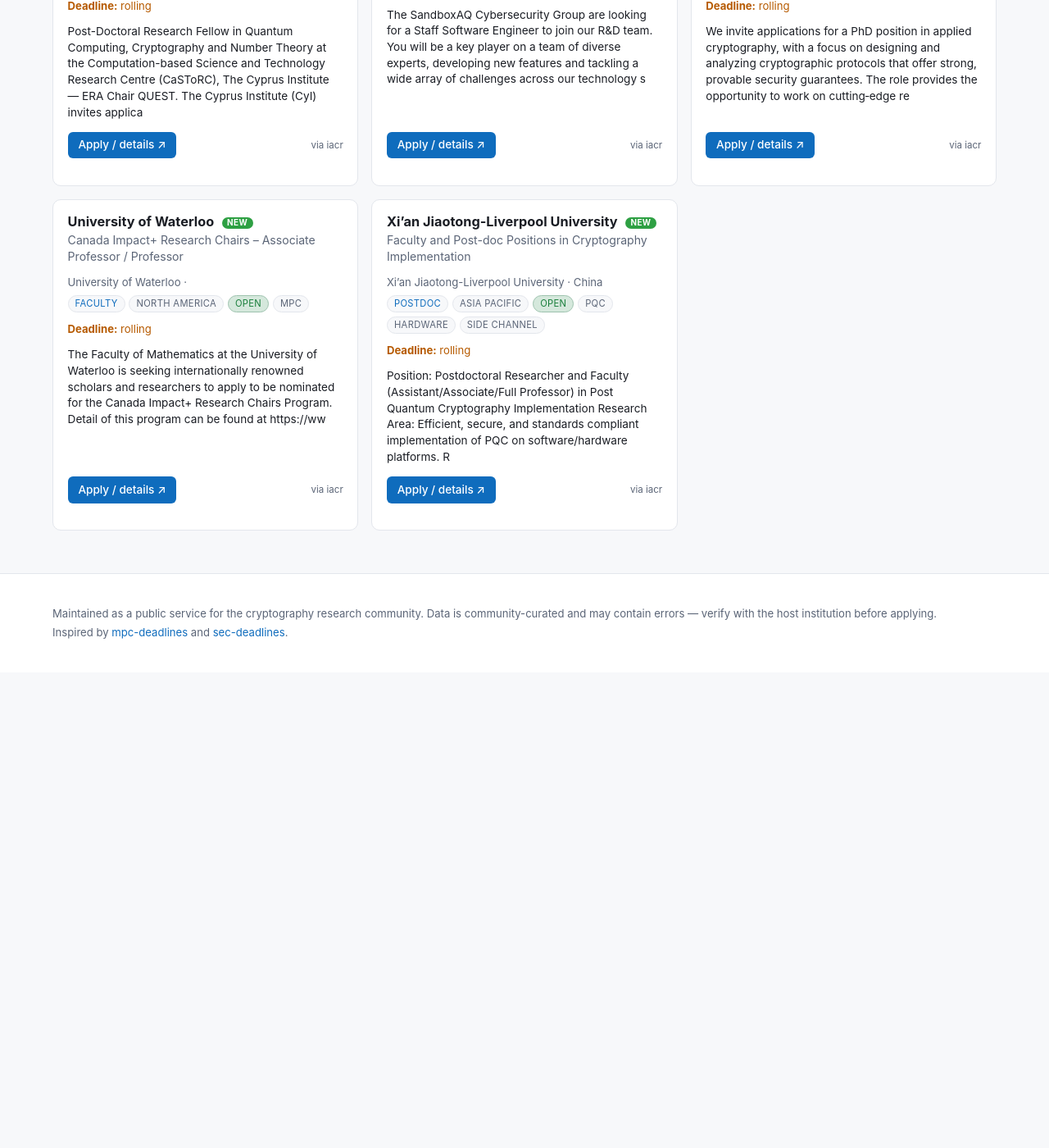
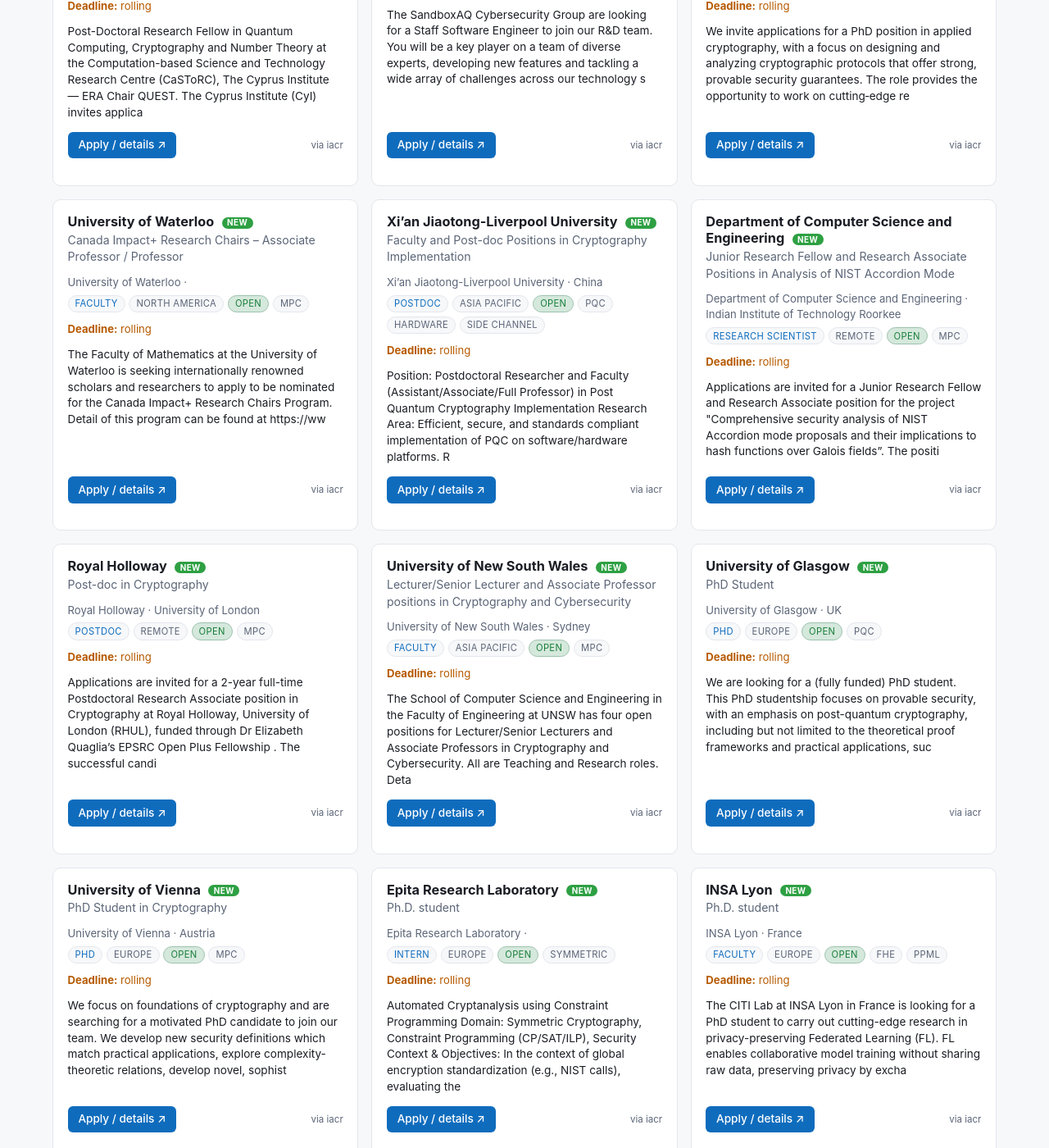
Before and after one commit to ck-chaudhary/crypto-jobs, a Jekyll site: the page built from crypto-jobs/index.html, in a window 1280 px wide and 1400 px high, scrolled down 13302 px. Shown: the whole window at 82% size. Built offline with Jekyll 4.4.1, drawn with Linux system fonts in a browser that asks for light colours; before the commit the page ends 14122 px from its top, so only the background shows below that; some of the changed text lies outside the part shown.

Commit message:
chore(positions): auto-append new IACR jobs board entries

```diff
--- a/crypto-jobs/_data/positions.yml
+++ b/crypto-jobs/_data/positions.yml
@@ -1702,3 +1702,148 @@
     and standards compliant implementation of PQC on software/hardware platforms.
     R'
   source: iacr
+
+# ---------------- AUTO-APPENDED from IACR jobs board (2026-06-17) ----------------
+- name: Department of Computer Science and Engineering
+  role: Junior Research Fellow and Research Associate Positions in Analysis of NIST
+    Accordion Mode
+  type: research_scientist
+  region: remote
+  country: Indian Institute of Technology Roorkee
+  institution: Department of Computer Science and Engineering
+  link: https://iacr.org/jobs/item/4230
+  deadline: rolling
+  posted: '2026-06-16'
+  added: '2026-06-17'
+  area:
+  - mpc
+  status: open
+  note: Applications are invited for a Junior Research Fellow and Research Associate
+    position for the project "Comprehensive security analysis of NIST Accordion mode
+    proposals and their implications to hash functions over Galois fields”. The positi
+  source: iacr
+- name: Royal Holloway
+  role: Post-doc in Cryptography
+  type: postdoc
+  region: remote
+  country: University of London
+  institution: Royal Holloway
+  link: https://iacr.org/jobs/item/4228
+  deadline: rolling
+  posted: '2026-06-15'
+  added: '2026-06-17'
+  area:
+  - mpc
+  status: open
+  note: Applications are invited for a 2-year full-time Postdoctoral Research Associate
+    position in Cryptography at Royal Holloway, University of London (RHUL), funded
+    through Dr Elizabeth Quaglia’s EPSRC Open Plus Fellowship . The successful candi
+  source: iacr
+- name: University of New South Wales
+  role: Lecturer/Senior Lecturer and Associate Professor positions in Cryptography
+    and Cybersecurity
+  type: faculty
+  region: asia_pacific
+  country: Sydney
+  institution: University of New South Wales
+  link: https://iacr.org/jobs/item/4227
+  deadline: rolling
+  posted: '2026-06-13'
+  added: '2026-06-17'
+  area:
+  - mpc
+  status: open
+  note: The School of Computer Science and Engineering in the Faculty of Engineering
+    at UNSW has four open positions for Lecturer/Senior Lecturers and Associate Professors
+    in Cryptography and Cybersecurity. All are Teaching and Research roles. Deta
+  source: iacr
+- name: University of Glasgow
+  role: PhD Student
+  type: phd
+  region: europe
+  country: UK
+  institution: University of Glasgow
+  link: https://iacr.org/jobs/item/4226
+  deadline: rolling
+  posted: '2026-06-12'
+  added: '2026-06-17'
+  area:
+  - pqc
+  status: open
+  note: We are looking for a (fully funded) PhD student. This PhD studentship focuses
+    on provable security, with an emphasis on post-quantum cryptography, including
+    but not limited to the theoretical proof frameworks and practical applications,
+    suc
+  source: iacr
+- name: University of Vienna
+  role: PhD Student in Cryptography
+  type: phd
+  region: europe
+  country: Austria
+  institution: University of Vienna
+  link: https://iacr.org/jobs/item/4225
+  deadline: rolling
+  posted: '2026-06-11'
+  added: '2026-06-17'
+  area:
+  - mpc
+  status: open
+  note: We focus on foundations of cryptography and are searching for a motivated
+    PhD candidate to join our team. We develop new security definitions which match
+    practical applications, explore complexity-theoretic relations, develop novel,
+    sophist
+  source: iacr
+- name: Epita Research Laboratory
+  role: Ph.D. student
+  type: intern
+  region: europe
+  country: ''
+  institution: Epita Research Laboratory
+  link: https://iacr.org/jobs/item/4224
+  deadline: rolling
+  posted: '2026-06-09'
+  added: '2026-06-17'
+  area:
+  - symmetric
+  status: open
+  note: 'Automated Cryptanalysis using Constraint Programming Domain: Symmetric Cryptography,
+    Constraint Programming (CP/SAT/ILP), Security Context & Objectives: In the context
+    of global encryption standardization (e.g., NIST calls), evaluating the '
+  source: iacr
+- name: INSA Lyon
+  role: Ph.D. student
+  type: faculty
+  region: europe
+  country: France
+  institution: INSA Lyon
+  link: https://iacr.org/jobs/item/4223
+  deadline: rolling
+  posted: '2026-06-04'
+  added: '2026-06-17'
+  area:
+  - fhe
+  - ppml
+  status: open
+  note: The CITI Lab at INSA Lyon in France is looking for a PhD student to carry
+    out cutting-edge research in privacy-preserving Federated Learning (FL). FL enables
+    collaborative model training without sharing raw data, preserving privacy by excha
+  source: iacr
+- name: TU Darmstadt
+  role: Ph.D. Student/Research Assistant in Cryptography and Privacy Engineering
+  type: phd
+  region: europe
+  country: ENCRYPTO; Germany
+  institution: TU Darmstadt
+  link: https://iacr.org/jobs/item/4222
+  deadline: rolling
+  posted: '2026-06-02'
+  added: '2026-06-17'
+  area:
+  - mpc
+  - hardware
+  status: open
+  note: 'The Cryptography and Privacy Engineering Group (ENCRYPTO) @CS Department
+    @Technical University of Darmstadt offers a fully funded position for a Doctoral
+    Researcher (Research Assistant/Ph.D. Student) in Cryptography & Privacy Engineering
+    , '
+  source: iacr
```
